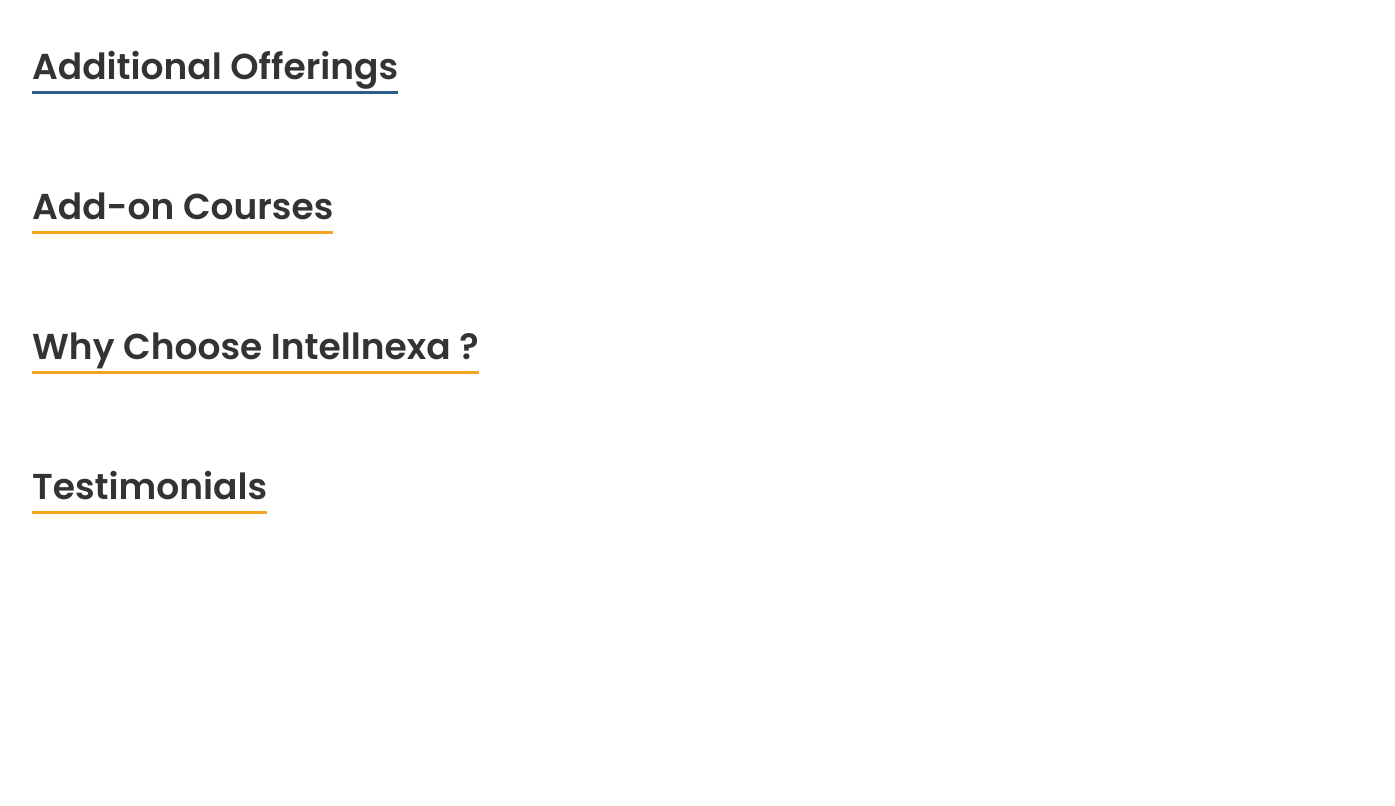
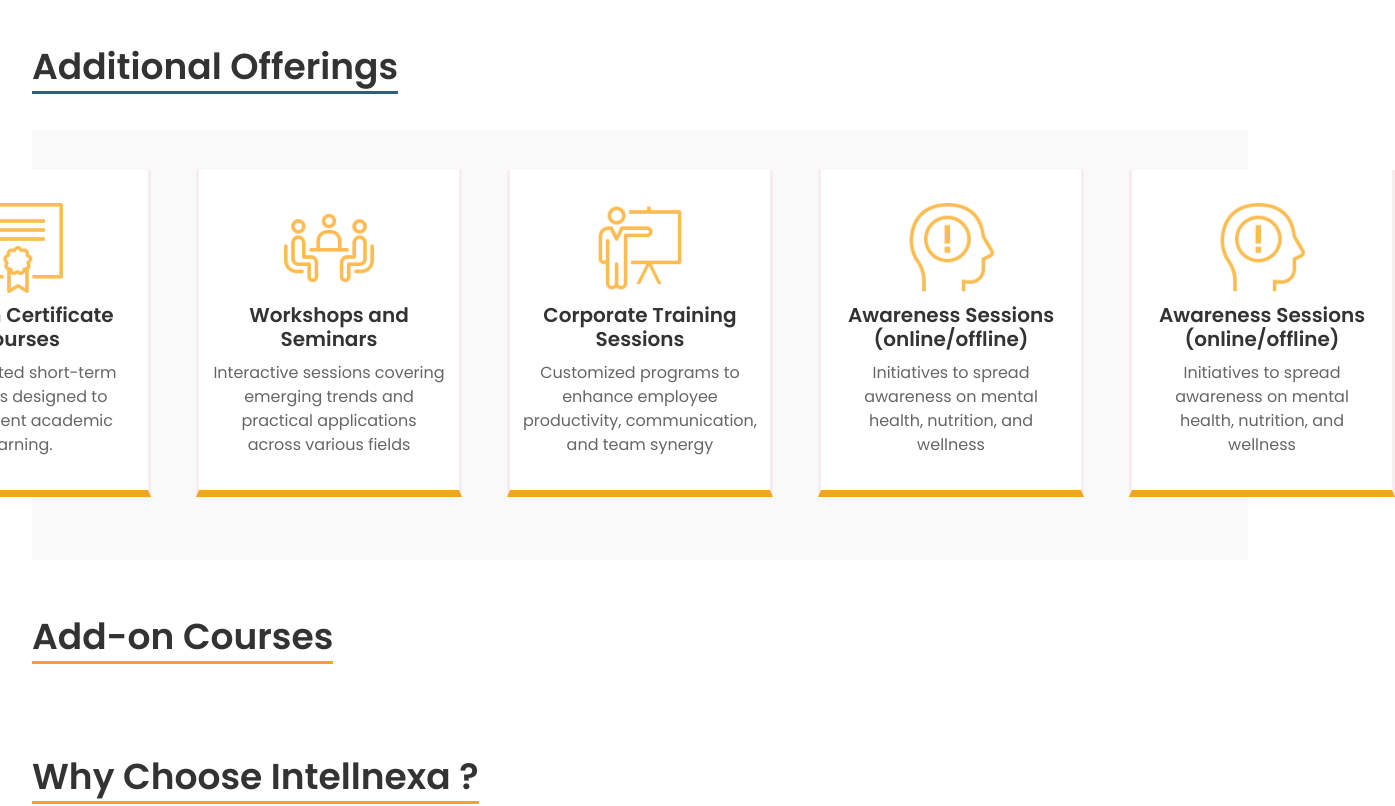
Before and after one commit to achuthspai04/intellnexa, a React (Vite) app: page / in a window 1280 px wide. Shown: the part 1300-2106 px from the top of the page, 1395 px wide, since content can reach past the window. Before the commit the page ends 1850 px from the top, so only its background shows below. Built offline with nearby package versions, Linux system fonts and the light colour scheme.

Commit message:
additional offerings started

```diff
--- a/src/App.jsx
+++ b/src/App.jsx
@@ -82,6 +82,47 @@
       <div className='additional'>
         <p className='additional-head'>Additional Offerings</p>
 
+        <div className='core-services'>
+          <div className='core1'>
+            <div className='content'>
+            <img className="core-image" src="/core1.svg" alt="add-on certificate course" width={90} height={90} />
+            <p className='core-header'>Add-on Certificate Courses</p>
+            <p className='core-text'>Skill-oriented short-term programs designed to complement academic learning.</p>
+            </div>
+          </div>
+
+          <div className='core2'>
+            <div className='content'>
+            <img className="core-image" src="/core2.svg" alt="workshops and seminars" width={90} height={90} />
+            <p className='core-header'>Workshops and Seminars</p>
+            <p className='core-text'> Interactive sessions covering emerging trends and practical applications across various fields</p>
+            </div>
+          </div>
+
+          <div className='core3'>
+            <div className='content'>
+            <img className="core-image" src="/core3.svg" alt="corporate training sessions" width={90} height={90} />
+            <p className='core-header'>Corporate Training Sessions</p>
+            <p className='core-text'>Customized programs to enhance employee productivity, communication, and team synergy</p>
+            </div>
+          </div>
+
+          <div className='core4'>
+            <div className='content'>
+            <img className="core-image" src="/core4.svg" alt="awareness sessions" width={90} height={90} />
+            <p className='core-header'>Awareness Sessions (online/offline)</p>
+            <p className='core-text'> Initiatives to spread awareness on mental health, nutrition, and wellness</p>
+            </div>
+          </div>
+
+          <div className='core4'>
+            <div className='content'>
+            <img className="core-image" src="/core4.svg" alt="awareness sessions" width={90} height={90} />
+            <p className='core-header'>Awareness Sessions (online/offline)</p>
+            <p className='core-text'> Initiatives to spread awareness on mental health, nutrition, and wellness</p>
+            </div>
+          </div>
+        </div>
 
       </div>
 
```
